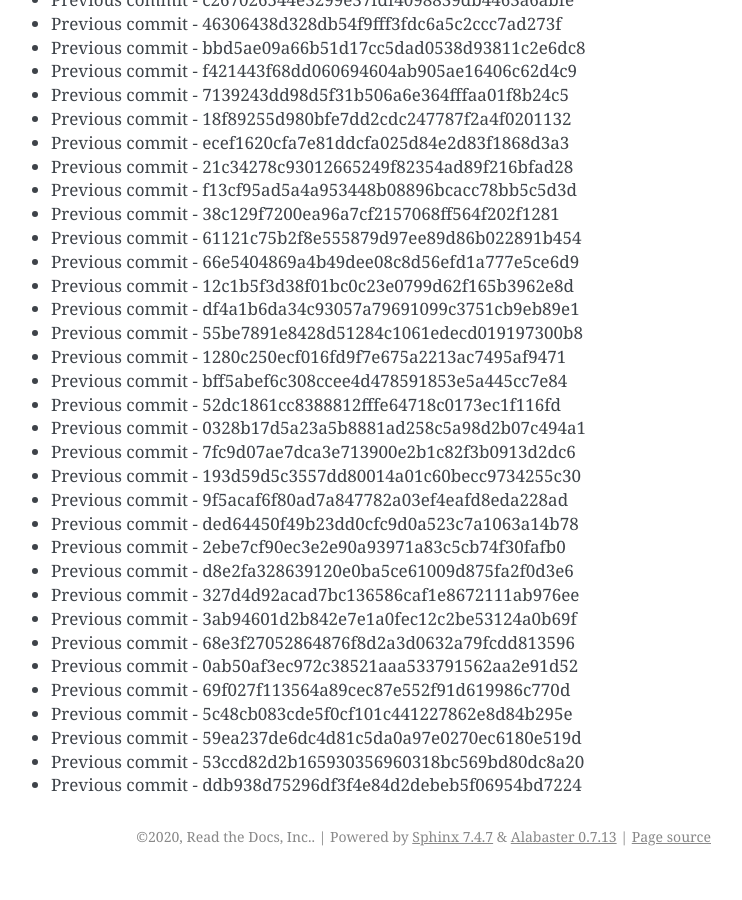
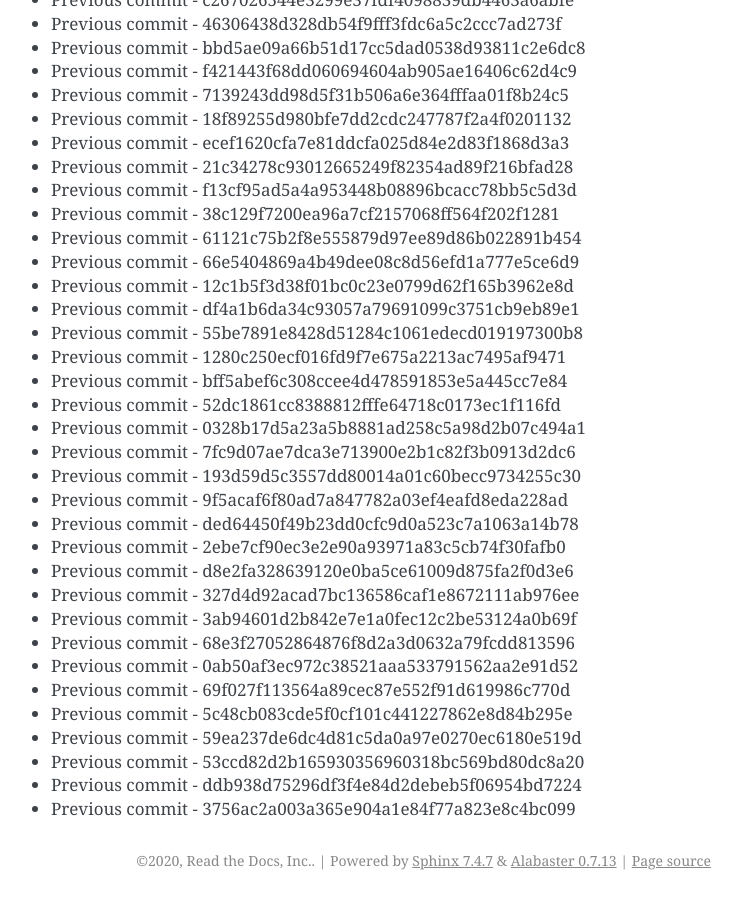
Before and after one commit to readthedocs/rtd-git-stresstest, a Sphinx documentation site: the page built from docs/updates.rst, in a window 1280 px wide and 900 px high, scrolled down 58006 px. Shown: the whole window, without its empty margins (399-1141 px from the left). Built offline with Sphinx 7.4.7, drawn with Linux system fonts in a browser that asks for light colours; before the commit the page ends 58882 px from its top, so only the background shows below that.

Commit message:
Generating commit from previous: 3756ac2a003a365e904a1e84f77a823e8c4bc099

```diff
--- a/docs/updates.rst
+++ b/docs/updates.rst
@@ -2469,3 +2469,4 @@ It can be tested for any performance characteristics.
 * Previous commit - 59ea237de6dc4d81c5da0a97e0270ec6180e519d
 * Previous commit - 53ccd82d2b165930356960318bc569bd80dc8a20
 * Previous commit - ddb938d75296df3f4e84d2debeb5f06954bd7224
+* Previous commit - 3756ac2a003a365e904a1e84f77a823e8c4bc099
```
